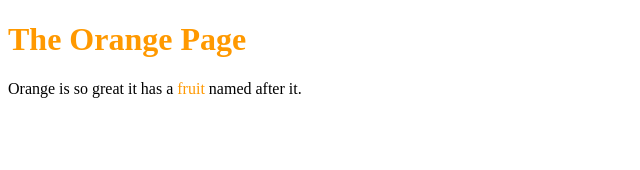
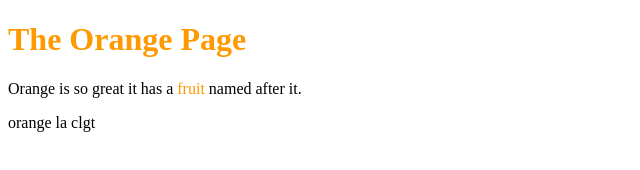
Before and after one commit to scalevnn/bay-tap-ve-nha, a plain HTML site: page orange.html in a window 1280 px wide. Shown: the whole page, without its empty margins (0-640 px from the left). Drawn offline with Linux system fonts and the light colour scheme.

Commit message:
thay doi orange

```diff
--- a/orange.html
+++ b/orange.html
@@ -8,5 +8,6 @@
   <h1 style="color: #F90">The Orange Page</h1>
   <p>Orange is so great it has a
   <span style="color: #F90">fruit</span> named after it.</p>
+  orange la clgt
 </body>
 </html>
```
